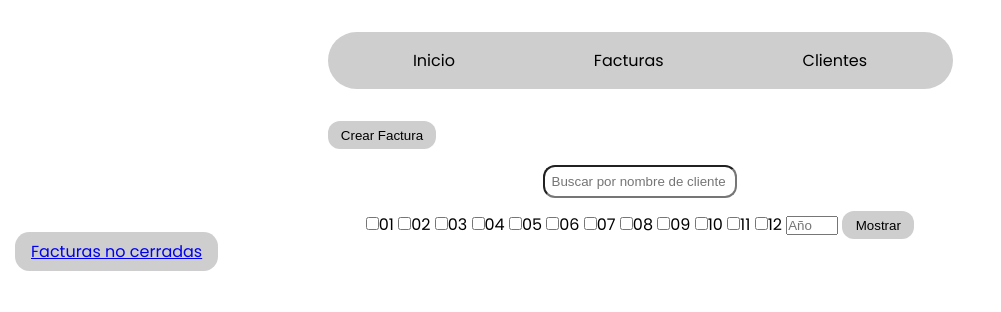
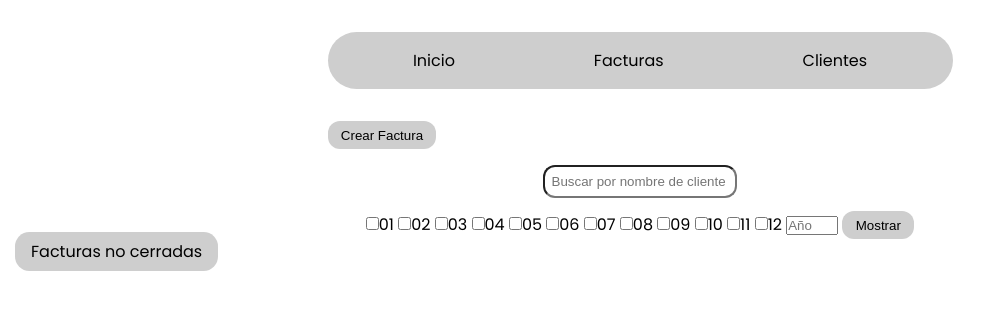
Before and after one commit to mlevitorresv/FacturacionSW, a Django app: page /facturas in a window 1280 px wide. Shown: the top 312 px of the page, without its empty margins (0-1001 px from the left). Run offline with Django 5.2, Linux system fonts and the light colour scheme; data that the repository does not hold is empty; some web fonts are replaced.

Commit message:
estilos a boton de facturas abiertas

```diff
--- a/FacturacionSW/CoronaCastilla/templates/facturas.html
+++ b/FacturacionSW/CoronaCastilla/templates/facturas.html
@@ -35,7 +35,7 @@
             <button class="main__buttons__create" type="submit">Mostrar</button>
         </form>
     </div>
-    <a href="{% url 'facturas' %}?closed=none" class="main__buttons__create">Facturas no cerradas</a>
+    <a href="{% url 'facturas' %}?closed=none" class="main__buttons__create" style="color: black; text-decoration: none;">Facturas no cerradas</a>
     <table class="main__table">
         <thead class="main__table__head">
             <tr class="main__table__head__row">
```
